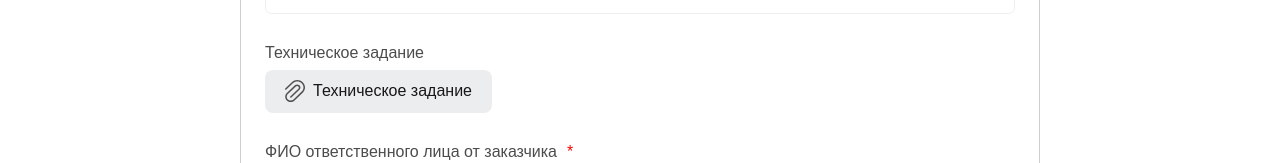
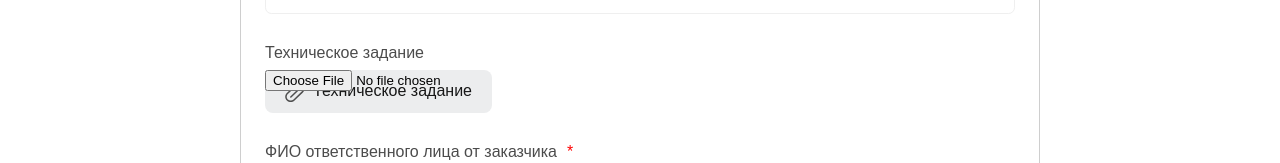
Before and after one commit to togzhanzhakhani/kbtu, a React (Vite) app: page /apply in a window 1280 px wide. Shown: the part 547-710 px from the top of the page. Built offline with nearby package versions, Linux system fonts and the light colour scheme.

Commit message:
feat: updated apply module

```diff
--- a/src/modules/apply/components/input_file/ApplyInputFile.jsx
+++ b/src/modules/apply/components/input_file/ApplyInputFile.jsx
@@ -14,8 +14,19 @@ const ApplyInputFile = ({
 
 	const inputId = `${Math.random()}`;
 
-	const loadFile = () => {
+	// TODO: finish
+	const loadFile = (e) => {
+		const file = e.target.files[0];
 
+    if(file) {
+			const reader = new FileReader();
+
+			// reader.onload = (e) => {
+
+			// };
+
+			reader.readAsDataURL(file);
+    }
 	};
 
 	return (
@@ -45,6 +56,7 @@ const ApplyInputFile = ({
 				<input
 					type='file'
 					className={styles.file_input}
+					onChange={loadFile}
 				/>
 			</div>
 		</div>
--- a/src/modules/apply/components/input_file/apply_input_file.module.css
+++ b/src/modules/apply/components/input_file/apply_input_file.module.css
@@ -40,6 +40,6 @@
 	right: 0;
 	bottom: 0;
 	left: 0;
-	opacity: 0;
+	/* opacity: 0; */
 	cursor: pointer;
 }
```
